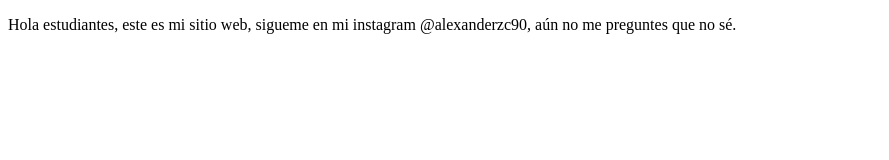
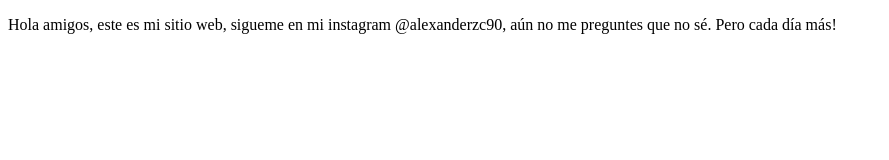
Before and after one commit to alexanderzc/proyectoDemoCursoPrework, a plain HTML site: page index.html in a window 1280 px wide. Shown: the whole page, without its empty margins (0-889 px from the left). Drawn offline with Linux system fonts and the light colour scheme.

Commit message:
Agragamos cambios a sitio GitHub

```diff
--- a/index.html
+++ b/index.html
@@ -8,7 +8,7 @@
 </head>
 <body>
     <p>
-        Hola estudiantes, este es mi sitio web, sigueme en mi instagram @alexanderzc90, aún no me preguntes que no sé.
+        Hola amigos, este es mi sitio web, sigueme en mi instagram @alexanderzc90, aún no me preguntes que no sé. Pero cada día más!
     </p>
 </body>
 </html>
```
